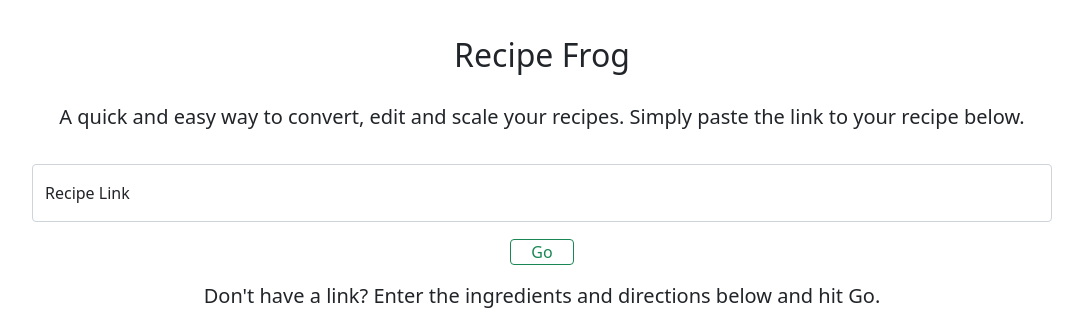
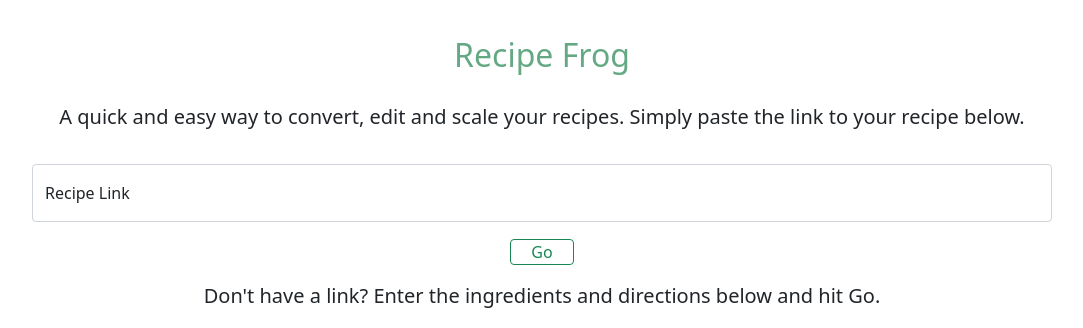
Before and after one commit to tomonymous/RecipeConverter, a Django app: page / in a window 1280 px wide. Shown: the part 56-384 px from the top of the page, without its empty margins (98-1181 px from the left). Run offline with Django 4.2, Linux system fonts and the light colour scheme.

Commit message:
Title now Green.

```diff
--- a/converter/templates/index.html
+++ b/converter/templates/index.html
@@ -3,7 +3,7 @@
 {% block content %}
     <div class="py-3 text-center">
         <title>Recipe Frog</title>
-        <h2 style="padding: 20px">Recipe Frog</h2>
+        <h2 style="color: #64a983; padding: 20px">Recipe Frog</h2>
         <p class="lead">A quick and easy way to convert, edit and scale your recipes. Simply paste the link to your recipe below.</p>
     </div>
     <form class="form-inline mx-5" action="search">
```
